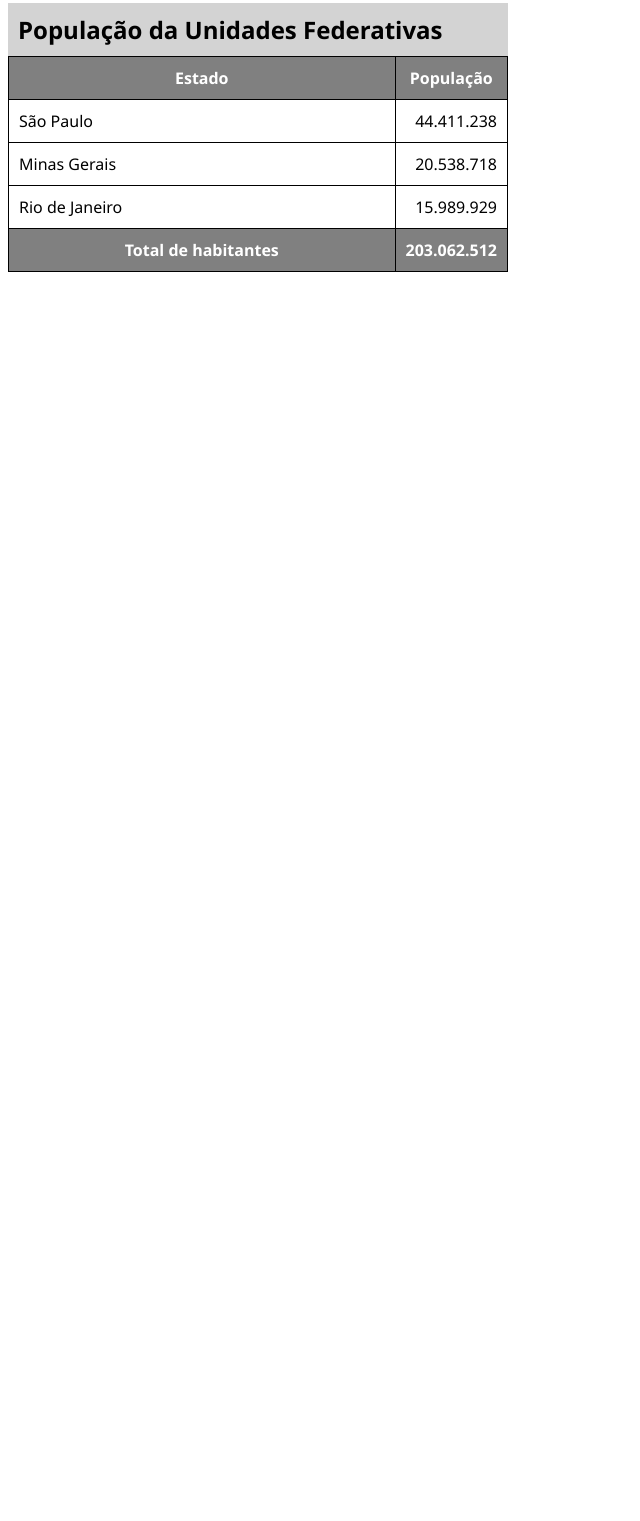
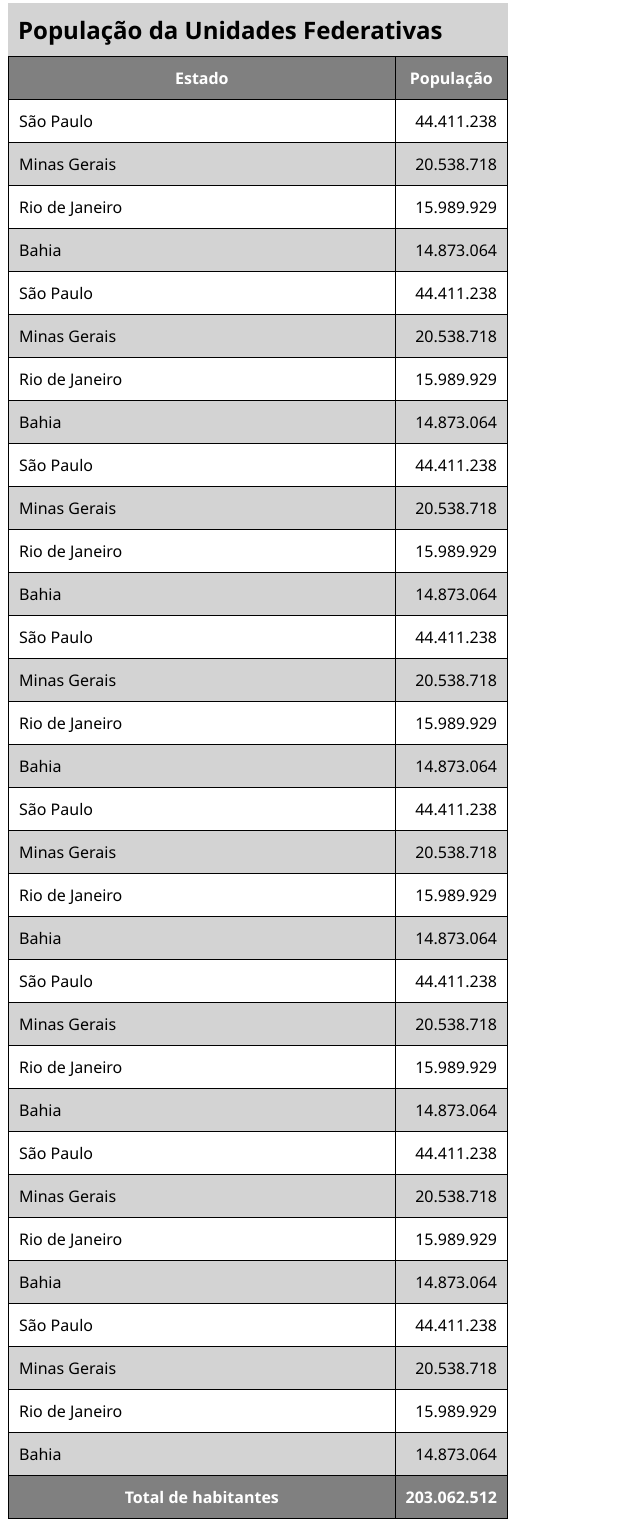
Before and after one commit to JoseHCPBarbosa/html-css, a plain HTML site: page exercicios/ex023/tabela002.html in a window 1280 px wide. Shown: the part 83-1604 px from the top of the page, without its empty margins (0-640 px from the left). Before the commit the page ends 800 px from the top, so only its background shows below. Drawn offline with Linux system fonts and the light colour scheme.

Commit message:
Update tabela002.html

```diff
--- a/exercicios/ex023/tabela002.html
+++ b/exercicios/ex023/tabela002.html
@@ -12,6 +12,7 @@
         table {
             width: 500px;
             border-collapse: collapse;
+            position: relative;
         }
 
         caption {
@@ -30,6 +31,22 @@
         thead, tfoot {
             background-color: gray;
             color: white;
+        }
+
+        thead > tr > th {
+            position: sticky;
+            top: -1px;
+            background-color: gray;
+        }
+
+        tbody > tr:nth-child(2n) {
+            background-color: lightgray;
+
+            /*
+        even ou 2n, linhas pares
+        odd ou 2n-1, linhas ímpares
+            */
+
         }
 
         td.num {
@@ -71,6 +88,122 @@
                 <td>Rio de Janeiro</td>
                 <td class="num">15.989.929</td>
             </tr>
+            <tr>
+                <td>Bahia</td>
+                <td class="num">14.873.064</td>
+            </tr>
+            <tr>
+                <td>São Paulo</td>
+                <td class="num">44.411.238</td>
+            </tr>
+            <tr>
+                <td>Minas Gerais</td>
+                <td class="num">20.538.718</td>
+            </tr>
+            <tr>
+                <td>Rio de Janeiro</td>
+                <td class="num">15.989.929</td>
+            </tr>
+            <tr>
+                <td>Bahia</td>
+                <td class="num">14.873.064</td>
+            </tr>
+            <tr>
+                <td>São Paulo</td>
+                <td class="num">44.411.238</td>
+            </tr>
+            <tr>
+                <td>Minas Gerais</td>
+                <td class="num">20.538.718</td>
+            </tr>
+            <tr>
+                <td>Rio de Janeiro</td>
+                <td class="num">15.989.929</td>
+            </tr>
+            <tr>
+                <td>Bahia</td>
+                <td class="num">14.873.064</td>
+            </tr>
+            <tr>
+                <td>São Paulo</td>
+                <td class="num">44.411.238</td>
+            </tr>
+            <tr>
+                <td>Minas Gerais</td>
+                <td class="num">20.538.718</td>
+            </tr>
+            <tr>
+                <td>Rio de Janeiro</td>
+                <td class="num">15.989.929</td>
+            </tr>
+            <tr>
+                <td>Bahia</td>
+                <td class="num">14.873.064</td>
+            </tr>
+            <tr>
+                <td>São Paulo</td>
+                <td class="num">44.411.238</td>
+            </tr>
+            <tr>
+                <td>Minas Gerais</td>
+                <td class="num">20.538.718</td>
+            </tr>
+            <tr>
+                <td>Rio de Janeiro</td>
+                <td class="num">15.989.929</td>
+            </tr>
+            <tr>
+                <td>Bahia</td>
+                <td class="num">14.873.064</td>
+            </tr>
+            <tr>
+                <td>São Paulo</td>
+                <td class="num">44.411.238</td>
+            </tr>
+            <tr>
+                <td>Minas Gerais</td>
+                <td class="num">20.538.718</td>
+            </tr>
+            <tr>
+                <td>Rio de Janeiro</td>
+                <td class="num">15.989.929</td>
+            </tr>
+            <tr>
+                <td>Bahia</td>
+                <td class="num">14.873.064</td>
+            </tr>
+            <tr>
+                <td>São Paulo</td>
+                <td class="num">44.411.238</td>
+            </tr>
+            <tr>
+                <td>Minas Gerais</td>
+                <td class="num">20.538.718</td>
+            </tr>
+            <tr>
+                <td>Rio de Janeiro</td>
+                <td class="num">15.989.929</td>
+            </tr>
+            <tr>
+                <td>Bahia</td>
+                <td class="num">14.873.064</td>
+            </tr>
+            <tr>
+                <td>São Paulo</td>
+                <td class="num">44.411.238</td>
+            </tr>
+            <tr>
+                <td>Minas Gerais</td>
+                <td class="num">20.538.718</td>
+            </tr>
+            <tr>
+                <td>Rio de Janeiro</td>
+                <td class="num">15.989.929</td>
+            </tr>
+            <tr>
+                <td>Bahia</td>
+                <td class="num">14.873.064</td>
+            </tr>
         </tbody>
         <tfoot>
             <tr>
```
